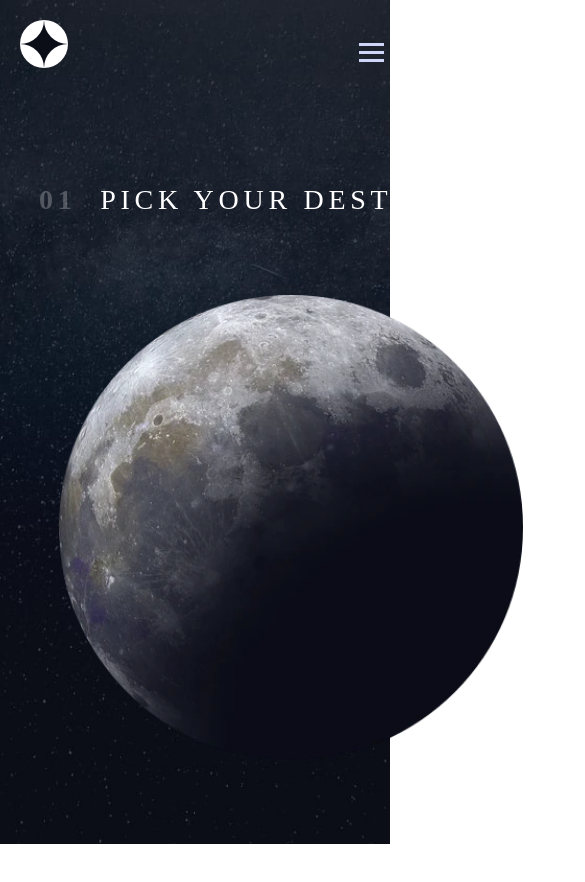
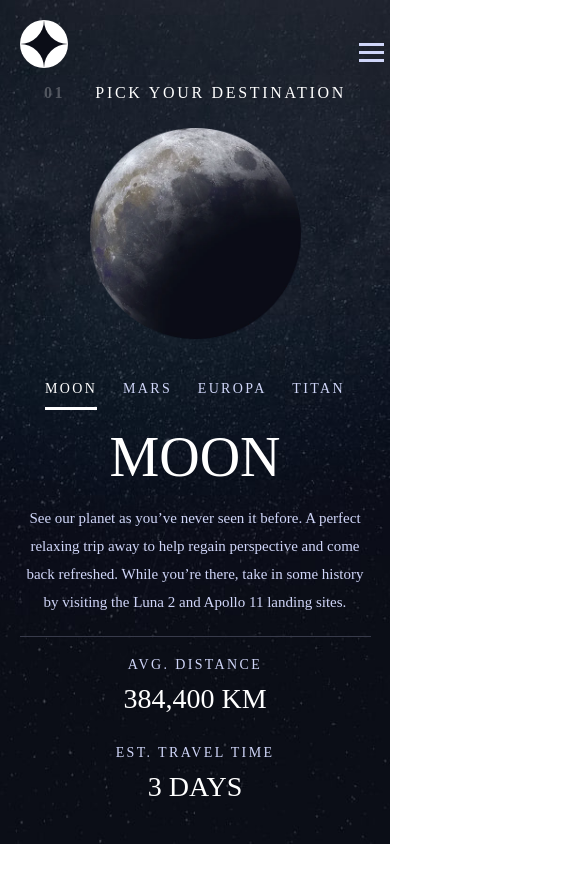
Before and after one commit to lukasviliams/space-tourism, a Vue app: page /destination in a window 390 px wide. Shown: the top 882 px of the page, 585 px wide, since content can reach past the window. After the commit the page ends 844 px from the top, so only its background shows below. Built offline with nearby package versions, Linux system fonts and the light colour scheme; a web font is replaced by a local one.

Commit message:
destination responsive design

```diff
--- a/src/components/destination-component.vue
+++ b/src/components/destination-component.vue
@@ -157,7 +157,7 @@ export default {
         onMounted(()=>{
             destinationTabs.value = document.querySelectorAll('.nav_text-destination')
             destinationTabs.value[0].classList.add('active')
-            console.log(destinationTabs.value);
+            // console.log(destinationTabs.value);
         })
 
         // Handle tabs
@@ -256,7 +256,8 @@ export default {
 }
 .text-container{
     margin-top: 25vh;
-    width: 22vw;
+    /* width: 22vw; */
+    width: 42rem
 }
 .nav-container{
     width: 25rem;
@@ -325,4 +326,152 @@ export default {
 .titan{
     display: flex;
 }
+/* **********************Responsive design**************************** */
+@media only screen and (max-width: 1450px) {
+    .slot-container{
+        gap: 10vw;
+    }
+}
+@media only screen and (max-width: 1300px) {
+    .img-container {
+        margin-left: 5vw;
+    }
+}
+@media only screen and (max-width:1100px) {
+    .img-container{
+        height: 40vh;
+        margin-top: 30vh;
+    }
+}
+
+@media only screen and (max-width:950px) {
+    .slot-container{
+        flex-direction: column;
+        gap: 0;
+    }
+    .header{
+        top: 5rem;
+        left: 0;
+    }
+    .heading5, .header span{
+        font-size: 20px;
+        letter-spacing: 3.38px;
+    }
+    .header span {
+        margin-right: 3rem;
+    }
+    .img-container{
+    height: 25vh;
+    margin: 12vh 0 5vh 0;
+    display: flex;
+    justify-content: center;
+    align-items: center;
+    }
+    .text-container{
+        margin: 0;
+        width: 100%;
+        display: flex;
+        flex-direction: column;
+        justify-content: center;
+        align-items: center;
+    }
+    .nav-container{
+        width: 30rem;
+        margin-bottom: 1.5rem;
+    }
+    .nav_text-destination{
+        font-size: 16px;
+        letter-spacing: 2.7px;
+    }
+    .heading2{
+        font-size: 80px;
+        letter-spacing: 0;
+        margin-bottom: 1.5rem;
+    }
+    .body-text{
+        width: 53rem;
+        font-size: 16px;
+        line-height: 28px;
+        text-align: center;
+        margin-bottom: 2rem;
+    }
+    .line{
+        width: 53rem;
+    }
+    .subheading2{
+        font-size: 14px;
+        letter-spacing: 2.36px;
+    }
+    .subheading1{
+        font-size: 28px;
+    }
+}
+@media only screen and (max-width:650px) {
+    .header{
+        position: static;
+        width: 100%;
+        display: flex;
+        justify-content: center;
+        align-items: center;
+    }
+    .heading5, .header span {
+        font-size: 16px;
+        letter-spacing: 2.7px;
+    }
+    .img-container{
+        margin-top: 3vh;
+    }
+    .nav_text-destination, .subheading2{
+        font-size: 14px;
+        letter-spacing: 2.36px;
+    }
+    .heading2{
+        font-size: 56px;
+    }
+    .body-text{
+        font-size: 15px;
+    }
+    .subheading1{
+        font-size: 28px;
+    }
+    .subheading-parrent{
+        width: 28rem;
+        flex-direction: column;
+        justify-content: center;
+        align-items: center;
+    }
+    .subheading-container:first-child{
+        margin:0 0 3rem 0 ;
+    }
+    .subheading-container{
+        display: flex;
+        flex-direction: column;
+        justify-content: center;
+        align-items: center;
+    }
+}
+@media only screen and (max-width:555px) {
+    .body-text{
+        width: 38rem;
+    }
+    .line{
+        width: 38rem;
+        margin-bottom: 2rem;
+    }
+}
+@media only screen and (max-width:420px) {
+    .body-text, .line{
+        width: 90%;
+    }
+}
+@media only screen and (max-width:340px) {
+    .nav-container{
+        width: 90%;
+    }
+}
+@media only screen and (max-width:300px) {
+    .img-container{
+        height: 15rem;
+    }
+}
 </style>
```
